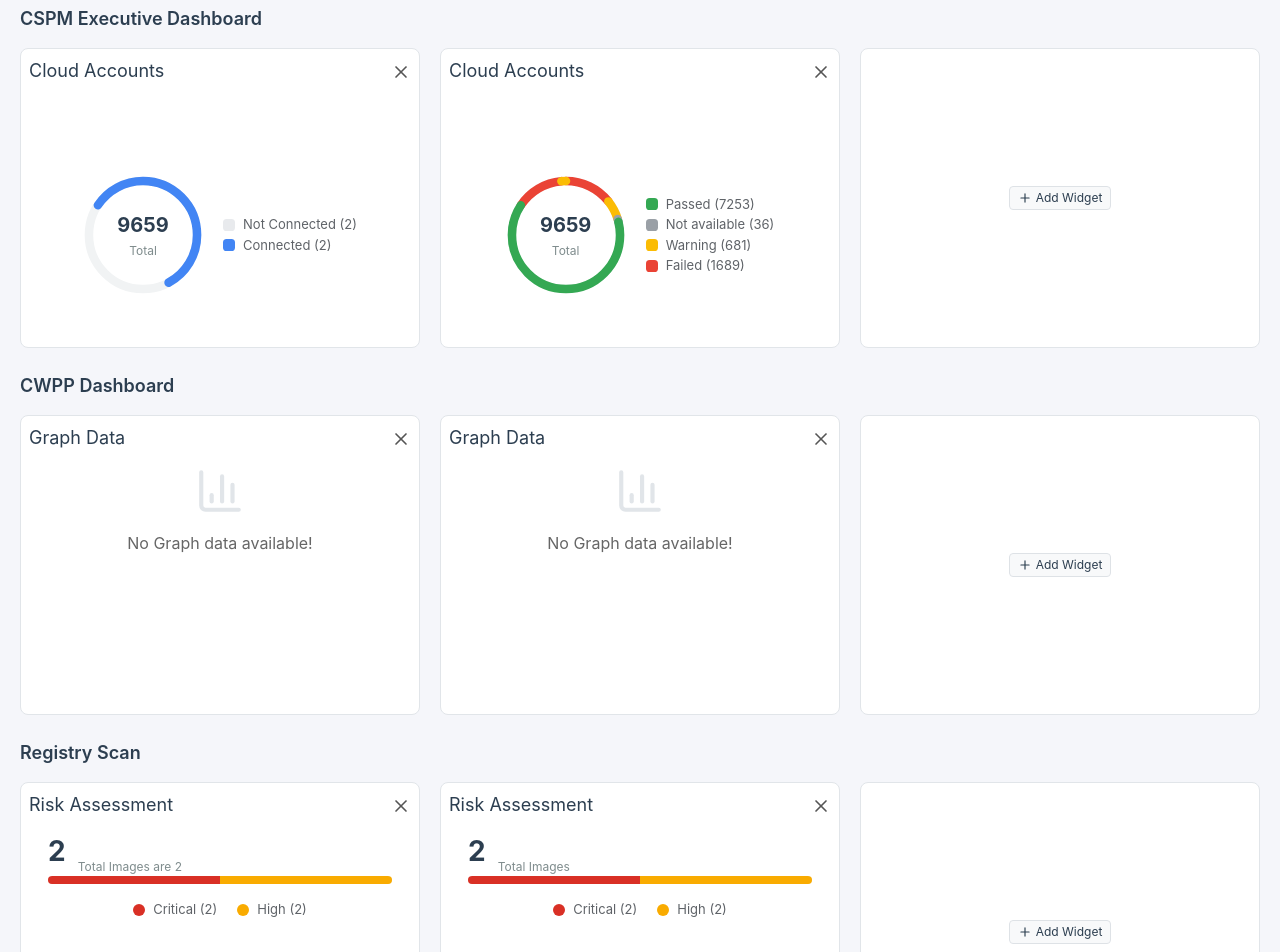
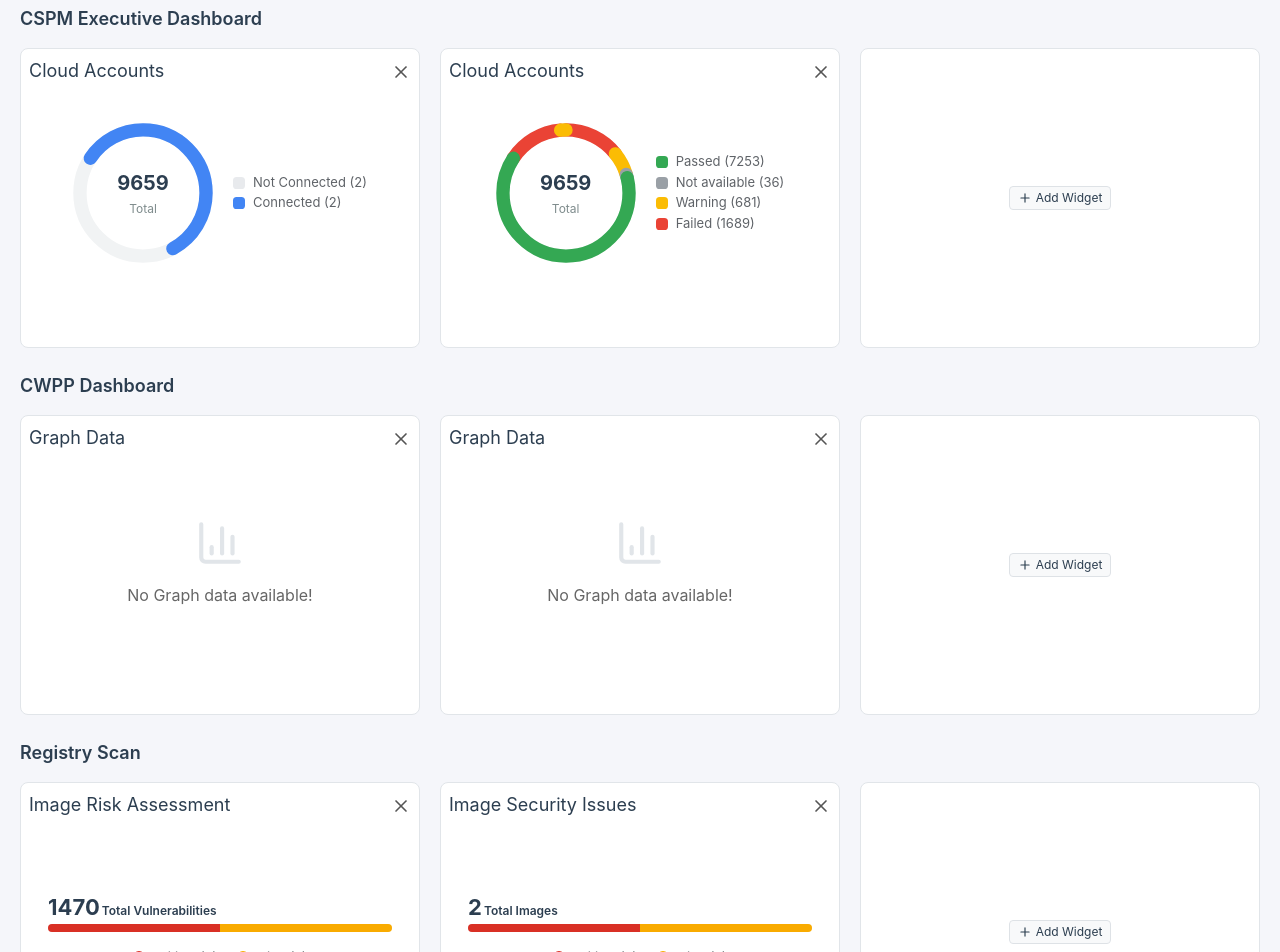
Before and after one commit to Dibya12345/accunox_frontend, a React (Vite) app: page / in a window 1280 px wide. Shown: the part 140-1092 px from the top of the page. Built offline with nearby package versions, Linux system fonts and the light colour scheme.

Commit message:
fixed the css

```diff
--- a/package.json
+++ b/package.json
@@ -17,6 +17,7 @@
     "@mui/x-charts-pro": "^8.11.1",
     "@reduxjs/toolkit": "^2.9.0",
     "formik": "^2.4.6",
+    "framer-motion": "^12.23.12",
     "lucide-react": "^0.542.0",
     "react": "^19.1.1",
     "react-dom": "^19.1.1",
--- a/src/components/ui/DonutChart/donutchart.scss
+++ b/src/components/ui/DonutChart/donutchart.scss
@@ -1,7 +1,8 @@
 .donut-chart {
   position: relative;
-  width: 120px;
-  height: 120px;
+  width: 140px;
+  height: 140px;
+
 
   .donut-svg {
     width: 100%;
--- a/src/components/ui/DonutChart/index.jsx
+++ b/src/components/ui/DonutChart/index.jsx
@@ -1,5 +1,6 @@
 import React from "react";
 import "./donutchart.scss";
+import { PieChart } from "@mui/x-charts/PieChart";
 
 const DonutChart = ({ segments, total, centerLabel }) => {
   const radius = 18.915;
@@ -14,7 +15,7 @@
           r={radius}
           fill="transparent"
           stroke="#f1f3f4"
-          strokeWidth="3"
+          strokeWidth="4"
         />
         {segments.map((segment, index) => {
           const strokeDasharray = `${segment.percentage} ${
@@ -31,7 +32,7 @@
               r={radius}
               fill="transparent"
               stroke={segment.color}
-              strokeWidth="3"
+              strokeWidth="4"
               strokeDasharray={strokeDasharray}
               strokeDashoffset={strokeDashoffset}
               strokeLinecap="round"
--- a/src/components/ui/DonutWidget/donutwidget.scss
+++ b/src/components/ui/DonutWidget/donutwidget.scss
@@ -36,7 +36,7 @@
 
   .widget_content {
     display: flex;
-    height: 100%;
+    height: 70%;
     flex-direction: row;
     justify-content: center;
     align-items: center;
--- a/src/components/ui/GraphDataWidget/graphdatawidget.scss
+++ b/src/components/ui/GraphDataWidget/graphdatawidget.scss
@@ -38,7 +38,8 @@
     display: flex;
     flex-direction: column;
     align-items: center;
-
+    justify-content: center;
+    height: 70%;
     p {
       margin-top: 10px;
       font-size: medium;
--- a/src/components/ui/RiskAssementWidget/index.jsx
+++ b/src/components/ui/RiskAssementWidget/index.jsx
@@ -1,11 +1,11 @@
 import "./riskassementwidget.scss";
 import { X } from "lucide-react";
 
-const RiskAssementWidget = ({ total, label, bars, legend, onClose }) => {
+const RiskAssementWidget = ({ total, label, bars, legend, name, onClose }) => {
   return (
     <div className="risk-widget-content">
       <div className="widget_header">
-        <span>Risk Assessment</span>
+        <span>{name}</span>
         <span className="close_icon" onClick={onClose}>
           <X />
         </span>
--- a/src/components/ui/RiskAssementWidget/riskassementwidget.scss
+++ b/src/components/ui/RiskAssementWidget/riskassementwidget.scss
@@ -47,22 +47,28 @@
 .risk-assessment {
   width: 90%;
   text-align: start;
+  display: flex;
+  flex-direction: column;
+  justify-content: center;
+  height: 70%;
 
   .risk-number {
-    display: flex;
     gap: 12px;
 
+
     &-value {
-      font-size: 28px;
+      font-size: 22px;
       font-weight: 700;
       color: $risk-text;
       margin-bottom: 4px;
+      margin-right: 2px;
     }
 
     &-label {
       font-size: 12px;
-      color: $risk-muted;
+      font-weight: 600;
       align-self: flex-end;
+      color: $risk-text;
     }
   }
 
--- a/src/pages/dashboard.jsx
+++ b/src/pages/dashboard.jsx
@@ -122,6 +122,7 @@
                 item.type === "risk-bar" ? (
                   <RiskAssessment
                     key={item.widget_id}
+                    name={item.name}
                     total={item.total}
                     label={item.label}
                     bars={item.bars}
--- a/src/utils/index.js
+++ b/src/utils/index.js
@@ -64,8 +64,8 @@
           widget_id: "2bd3caac-25a3-47e3-8566-389d1571d7af",
           name: "Image Risk Assessment",
           type: "risk-bar",
-          total: 2,
-          label: "Total Images are 2",
+          total: 1470,
+          label: "Total Vulnerabilities",
           bars: [
             { width: "50%", color: "#d93025" },
             { width: "50%", color: "#f9ab00" },
```
Also changed, not shown: src/components/AddNewWidget/addnewwidget.scss (+11 -7 lines), 1 other file (tests, documents, lock files or other folders).
